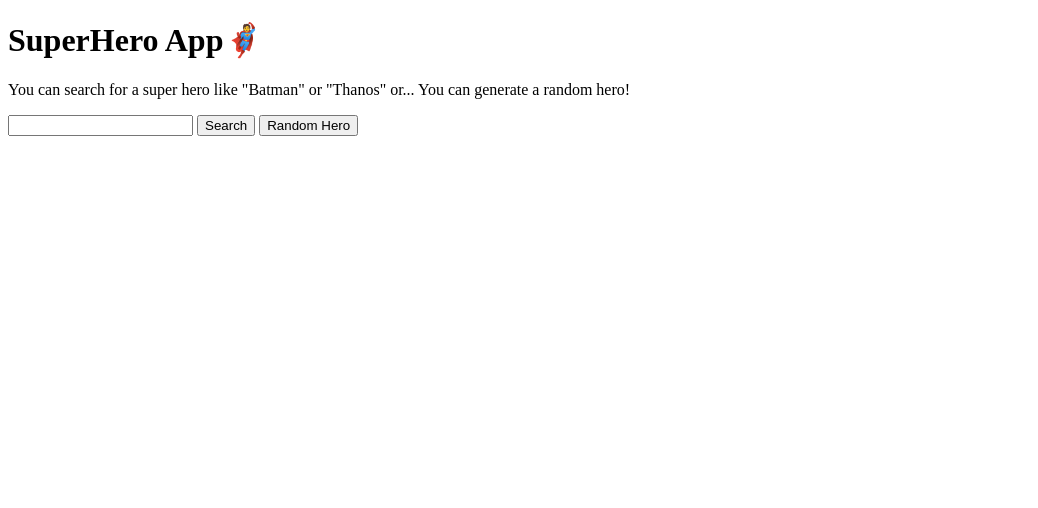
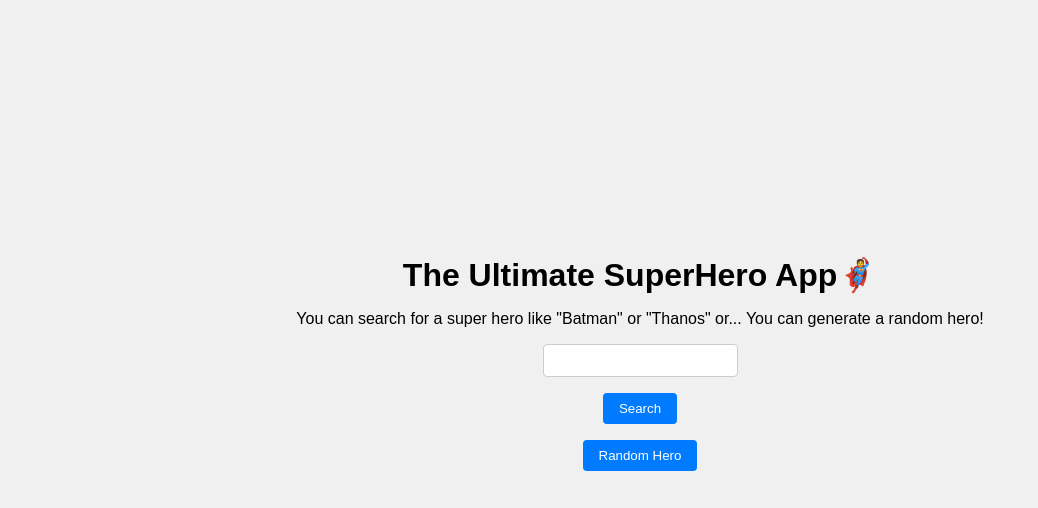
Before and after one commit to htevin/Superhero-Api-Frontend, a plain HTML site: page index.html in a window 1280 px wide. Shown: the whole page, without its empty margins (0-1038 px from the left). Drawn offline with Linux system fonts and the light colour scheme.

Commit message:
New change #1

```diff
--- a/index.html
+++ b/index.html
@@ -8,7 +8,7 @@
     <link rel="stylesheet" href="./style.css" />
   </head>
   <body>
-    <h1>SuperHero App🦸</h1>
+    <h1>The Ultimate SuperHero App🦸</h1>
     <p>You can search for a super hero like "Batman" or "Thanos" or... You can generate a random hero!</p>
 
     <input type="text" id="searchInput">
--- a/style.css
+++ b/style.css
@@ -0,0 +1,61 @@
+body, h1, p, input, button, img {
+    margin: 0;
+    padding: 0;
+    box-sizing: border-box;
+  }
+
+  /* Center-align everything */
+  body {
+    display: flex;
+    flex-direction: column;
+    align-items: center;
+    justify-content: center;
+    min-height: 100vh;
+    font-family: Arial, sans-serif;
+    background-color: #f0f0f0;
+  }
+
+  h1 {
+    font-size: 2rem;
+    margin-bottom: 1rem;
+  }
+
+  p {
+    text-align: center;
+    margin-bottom: 1rem;
+  }
+
+  input {
+    padding: 0.5rem;
+    margin-bottom: 0.5rem;
+    border: 1px solid #ccc;
+    border-radius: 4px;
+  }
+
+  button {
+    padding: 0.5rem 1rem;
+    margin: 0.5rem;
+    border: none;
+    border-radius: 4px;
+    background-color: #007bff;
+    color: #fff;
+    cursor: pointer;
+  }
+
+  #heroName {
+    font-size: 1.5rem;
+    margin: 1rem 0;
+  }
+
+  #heroImage {
+    text-align: center;
+  }
+
+  img {
+    max-width: 100%;
+    height: auto;
+  }
+
+  #heroStats {
+    text-align: center;
+  }
```
